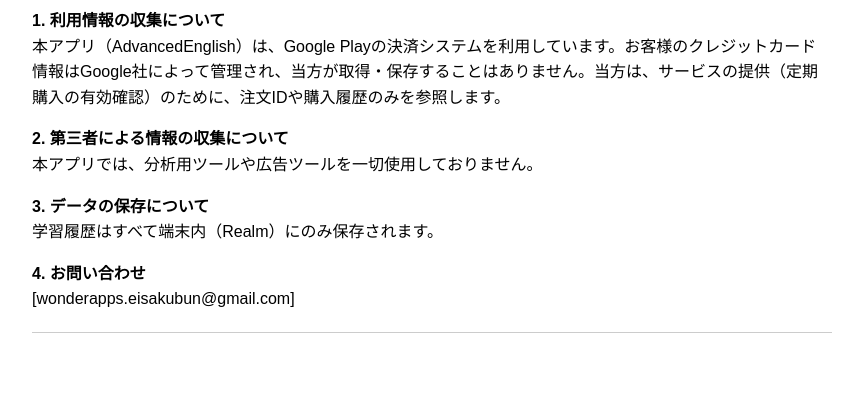
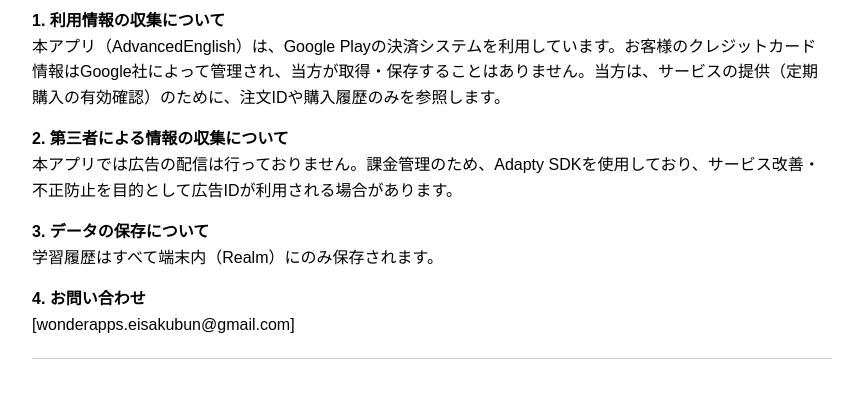
Before and after one commit to wondersequence/Advanced-policy2, a plain HTML site: page index.html in a window 1280 px wide. Shown: the part 106-504 px from the top of the page, without its empty margins (208-1071 px from the left). Drawn offline with Linux system fonts and the light colour scheme.

Commit message:
Revise third-party information collection statement
Updated privacy policy regarding third-party information collection.

```diff
--- a/index.html
+++ b/index.html
@@ -13,7 +13,7 @@
 <body>
     <h1>プライバシーポリシー</h1>
     <p><strong>1. 利用情報の収集について</strong><br>本アプリ（AdvancedEnglish）は、Google Playの決済システムを利用しています。お客様のクレジットカード情報はGoogle社によって管理され、当方が取得・保存することはありません。当方は、サービスの提供（定期購入の有効確認）のために、注文IDや購入履歴のみを参照します。</p>
-    <p><strong>2. 第三者による情報の収集について</strong><br>本アプリでは、分析用ツールや広告ツールを一切使用しておりません。</p>
+    <p><strong>2. 第三者による情報の収集について</strong><br>本アプリでは広告の配信は行っておりません。課金管理のため、Adapty SDKを使用しており、サービス改善・不正防止を目的として広告IDが利用される場合があります。</p>
     <p><strong>3. データの保存について</strong><br>学習履歴はすべて端末内（Realm）にのみ保存されます。</p>
     <p><strong>4. お問い合わせ</strong><br>[wonderapps.eisakubun@gmail.com]</p>
 
```
